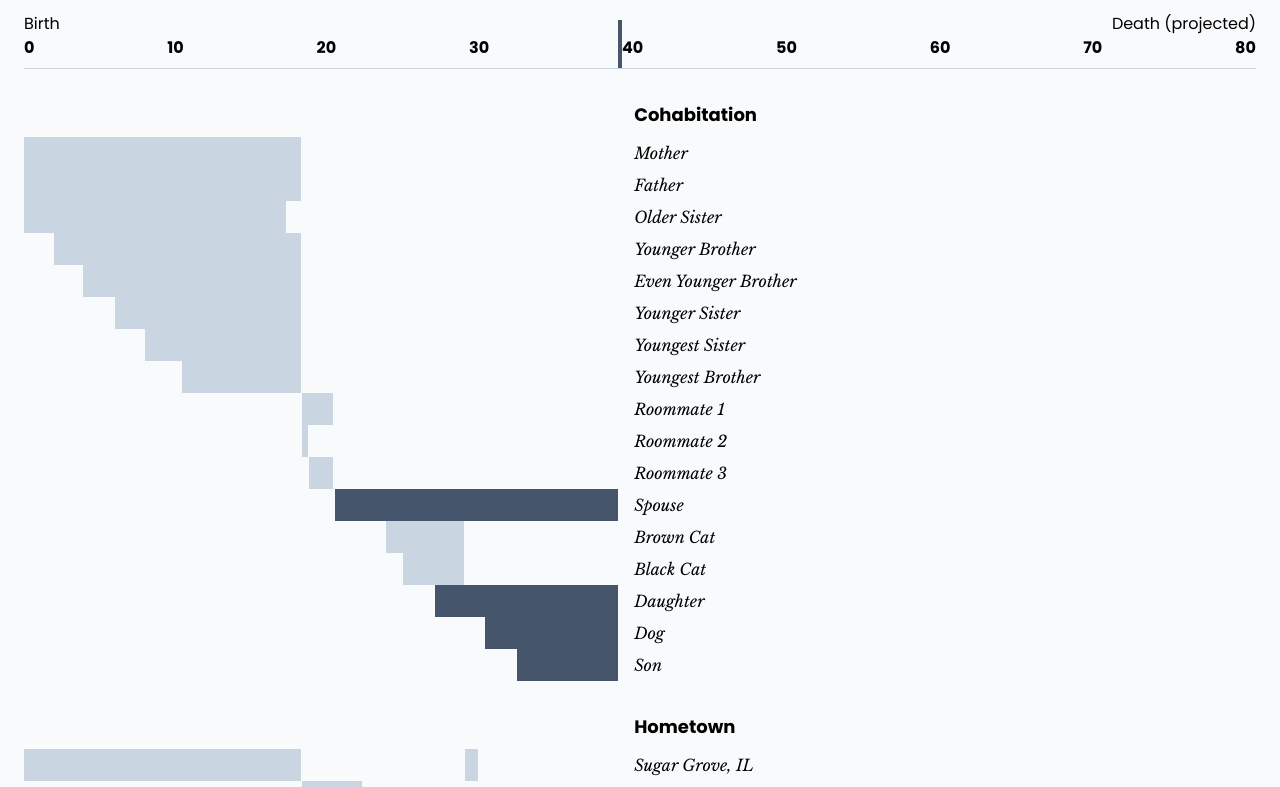
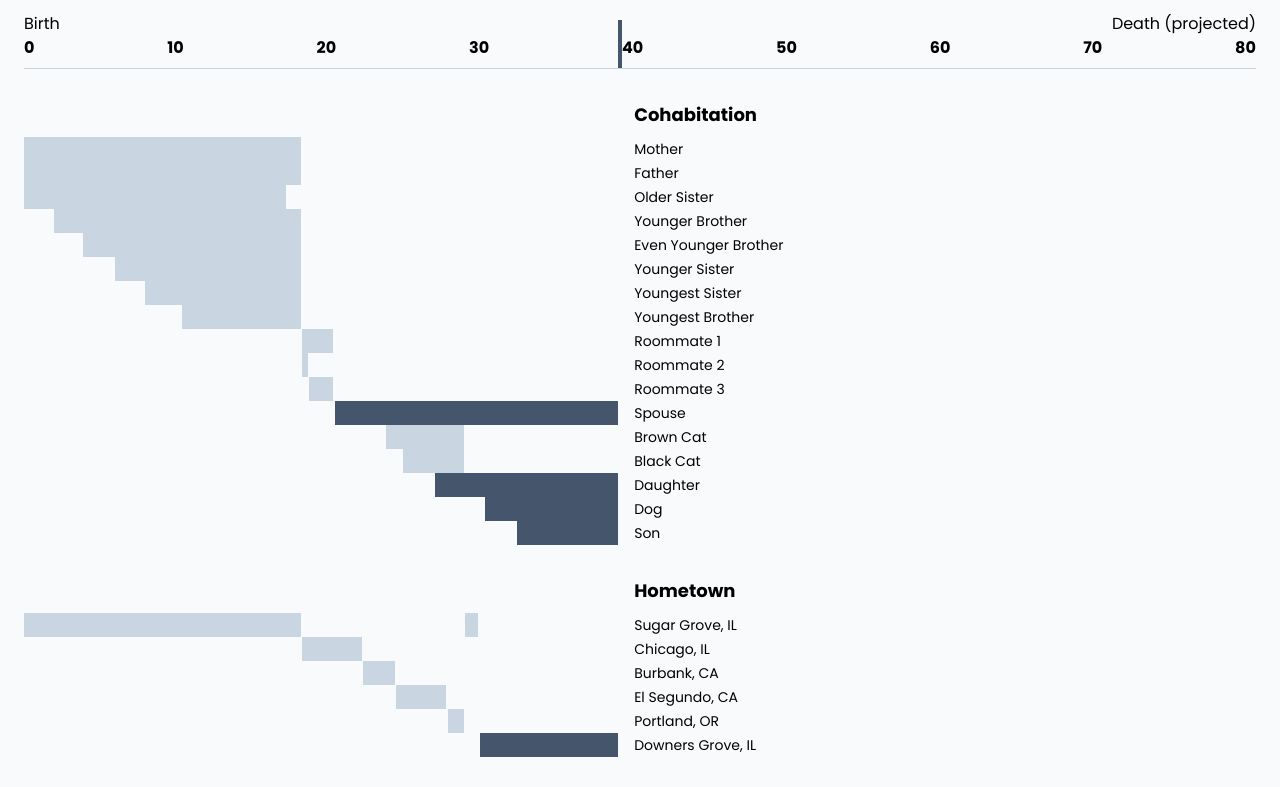
Before and after one commit to timrwood/portfolio, a SvelteKit app: page /about in a window 1280 px wide. Shown: the part 2200-2987 px from the top of the page. Built offline with nearby package versions, Linux system fonts and the light colour scheme.

Commit message:
More compact

```diff
--- a/src/routes/about/EventLog.svelte
+++ b/src/routes/about/EventLog.svelte
@@ -50,9 +50,7 @@
       {category.name}
     </div>
     {#each Object.entries(category.groups) as [name, events]}
-      <div
-        class="relative h-6 font-serif text-xs/6 italic hover:bg-slate-100 md:h-8 md:text-sm/8 lg:text-base/8"
-      >
+      <div class="relative h-6 text-xs/6 hover:bg-slate-100 md:text-sm/6">
         <div style="left:{nowPercent * 100}%;" class="absolute top-0 ml-4">
           {name}
         </div>
```
